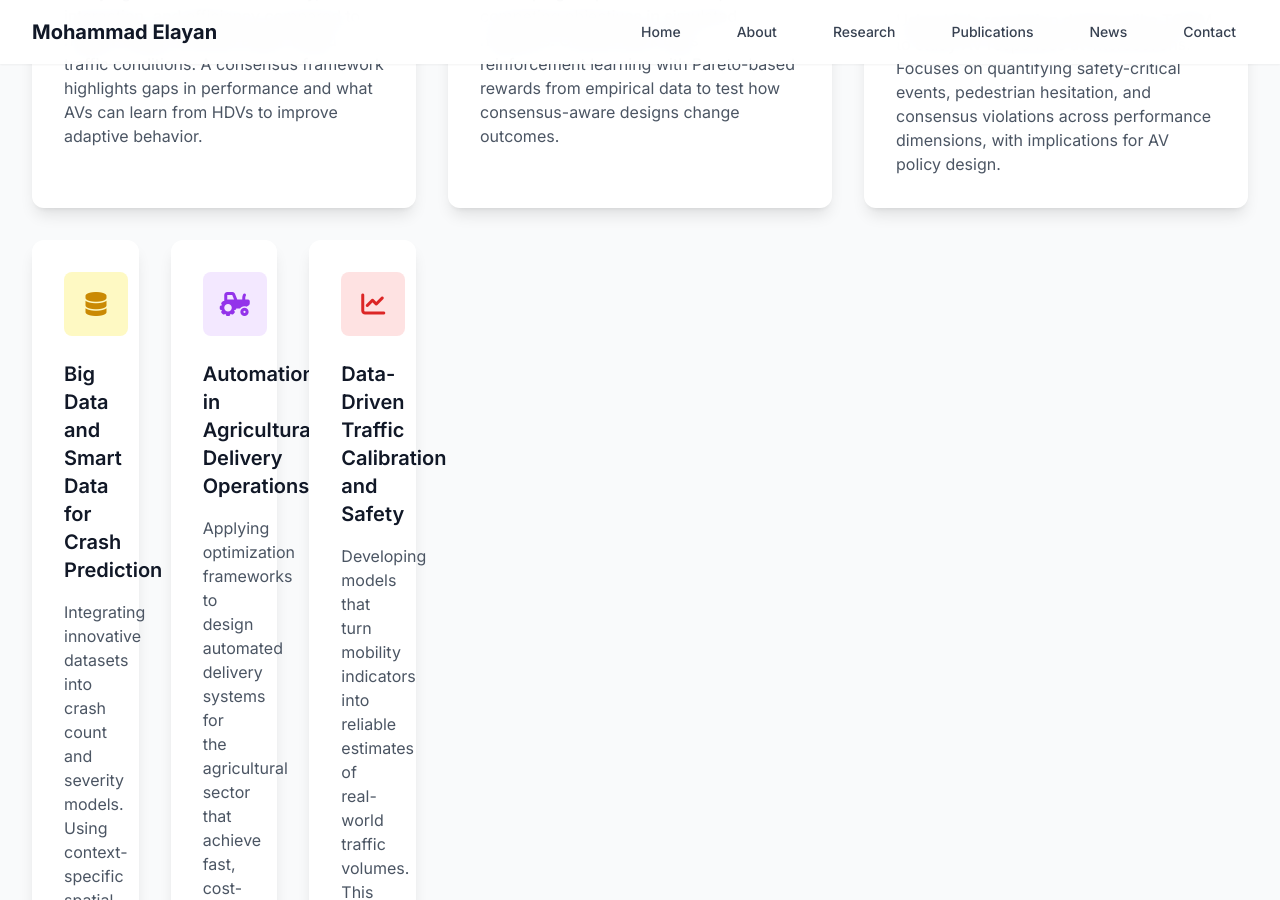
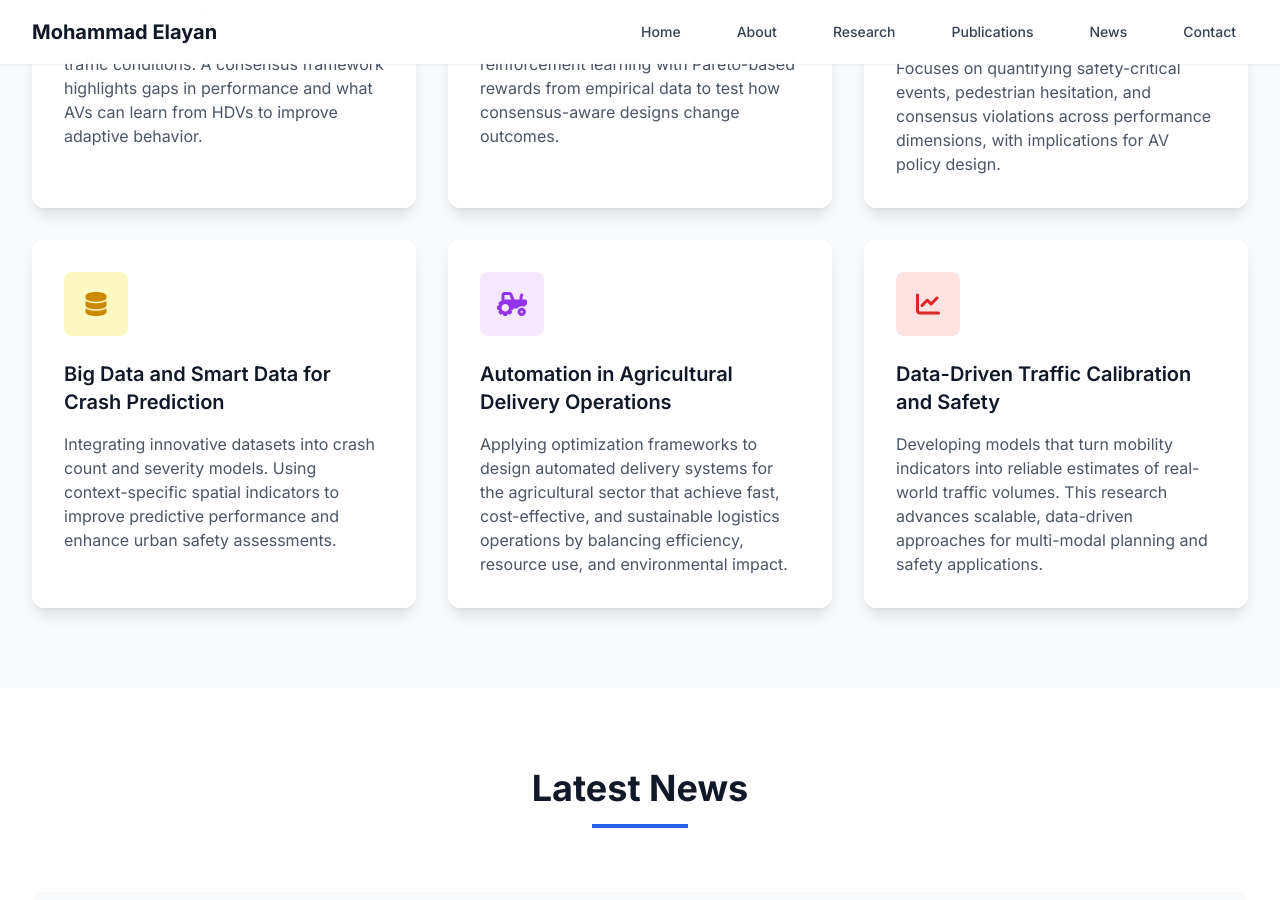
Before and after one commit to mselayan/mselayan.github.io, a Jekyll site: the page index.html, which Jekyll copies as it is, in a window 1280 px wide and 900 px high, scrolled down 2397 px. Built offline with Jekyll 4.4.1, drawn with Linux system fonts in a browser that asks for light colours; nearby versions of some CDN libraries.

Commit message:
Update index.html

```diff
--- a/index.html
+++ b/index.html
@@ -189,7 +189,11 @@
           <h2 class="text-4xl font-bold text-gray-900 mb-4">Research Areas</h2>
           <div class="w-24 h-1 bg-blue-600 mx-auto"></div>
         </div>
+
+        <!-- Single Grid for all 6 -->
         <div class="grid md:grid-cols-2 lg:grid-cols-3 gap-8">
+
+          <!-- Card 1 -->
           <div class="bg-white p-8 rounded-xl shadow-lg card-hover">
             <div class="w-16 h-16 bg-blue-100 rounded-lg flex items-center justify-center mb-6">
               <i class="fas fa-balance-scale text-2xl text-blue-600"></i>
@@ -197,6 +201,8 @@
             <h3 class="text-xl font-semibold text-gray-900 mb-4">Trade-offs in AV Behavior</h3>
             <p class="text-gray-600">Studying how AVs balance safety, interaction, and efficiency compared to human-driven vehicles under varied traffic conditions. A consensus framework highlights gaps in performance and what AVs can learn from HDVs to improve adaptive behavior.</p>
           </div>
+
+          <!-- Card 2 -->
           <div class="bg-white p-8 rounded-xl shadow-lg card-hover">
             <div class="w-16 h-16 bg-orange-100 rounded-lg flex items-center justify-center mb-6">
               <i class="fas fa-project-diagram text-2xl text-orange-600"></i>
@@ -204,6 +210,8 @@
             <h3 class="text-xl font-semibold text-gray-900 mb-4">Adaptive AV Behavior Policies</h3>
             <p class="text-gray-600">Developing AV policies that adapt to competing objectives in simulated networks. Current work uses reinforcement learning with Pareto-based rewards from empirical data to test how consensus-aware designs change outcomes.</p>
           </div>
+
+          <!-- Card 3 -->
           <div class="bg-white p-8 rounded-xl shadow-lg card-hover">
             <div class="w-16 h-16 bg-green-100 rounded-lg flex items-center justify-center mb-6">
               <i class="fas fa-traffic-light text-2xl text-green-600"></i>
@@ -211,7 +219,8 @@
             <h3 class="text-xl font-semibold text-gray-900 mb-4">AV–Pedestrian and Mixed Traffic Interactions</h3>
             <p class="text-gray-600">Using high-resolution datasets like TGSIM to study AV responses at intersections. Focuses on quantifying safety-critical events, pedestrian hesitation, and consensus violations across performance dimensions, with implications for AV policy design.</p>
           </div>
-            <div class="grid md:grid-cols-2 lg:grid-cols-3 gap-8">
+
+          <!-- Card 4 -->
           <div class="bg-white p-8 rounded-xl shadow-lg card-hover">
             <div class="w-16 h-16 bg-yellow-100 rounded-lg flex items-center justify-center mb-6">
               <i class="fas fa-database text-2xl text-yellow-600"></i>
@@ -219,6 +228,8 @@
             <h3 class="text-xl font-semibold text-gray-900 mb-4">Big Data and Smart Data for Crash Prediction</h3>
             <p class="text-gray-600">Integrating innovative datasets into crash count and severity models. Using context-specific spatial indicators to improve predictive performance and enhance urban safety assessments.</p>
           </div>
+
+          <!-- Card 5 -->
           <div class="bg-white p-8 rounded-xl shadow-lg card-hover">
             <div class="w-16 h-16 bg-purple-100 rounded-lg flex items-center justify-center mb-6">
               <i class="fas fa-tractor text-2xl text-purple-600"></i>
@@ -226,6 +237,8 @@
             <h3 class="text-xl font-semibold text-gray-900 mb-4">Automation in Agricultural Delivery Operations</h3>
             <p class="text-gray-600">Applying optimization frameworks to design automated delivery systems for the agricultural sector that achieve fast, cost-effective, and sustainable logistics operations by balancing efficiency, resource use, and environmental impact.</p>
           </div>
+
+          <!-- Card 6 -->
           <div class="bg-white p-8 rounded-xl shadow-lg card-hover">
             <div class="w-16 h-16 bg-red-100 rounded-lg flex items-center justify-center mb-6">
               <i class="fas fa-chart-line text-2xl text-red-600"></i>
@@ -233,9 +246,11 @@
             <h3 class="text-xl font-semibold text-gray-900 mb-4">Data-Driven Traffic Calibration and Safety</h3>
             <p class="text-gray-600">Developing models that turn mobility indicators into reliable estimates of real-world traffic volumes. This research advances scalable, data-driven approaches for multi-modal planning and safety applications.</p>
           </div>
+
         </div>
       </div>
     </section>
+
 
     <!-- Latest News -->
     <section id="news" class="py-20 bg-white">
```
Lines whose indentation alone changed are shown as unchanged.
